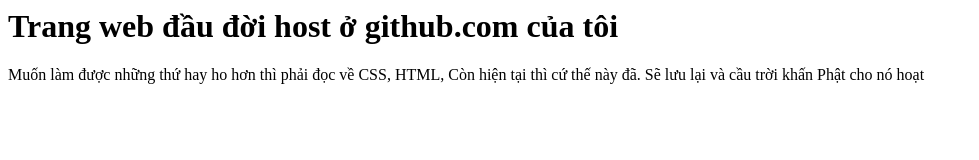
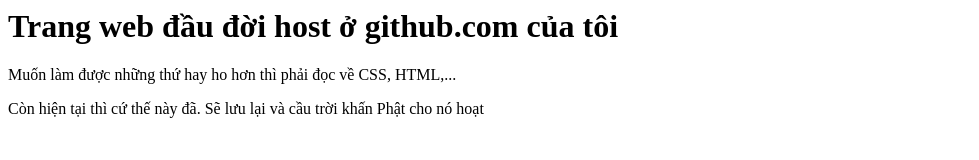
Before and after one commit to htlong77/website1, a plain HTML site: page index.html in a window 1280 px wide. Shown: the whole page, without its empty margins (0-979 px from the left). Drawn offline with Linux system fonts and the light colour scheme.

Commit message:
Thử tag <p>

```diff
--- a/index.html
+++ b/index.html
@@ -1,9 +1,6 @@
 <html>
   <body>
      <h1>Trang web đầu đời host ở github.com của tôi</h1>
-     Muốn làm được những thứ hay ho hơn thì phải đọc về CSS, HTML,
-
-     Còn hiện tại thì cứ thế này đã. Sẽ lưu lại và cầu trời khấn Phật cho nó hoạt
-
+     <p>Muốn làm được những thứ hay ho hơn thì phải đọc về CSS, HTML,...</p><p>Còn hiện tại thì cứ thế này đã. Sẽ lưu lại và cầu trời khấn Phật cho nó hoạt</p>
   </body>
 </html>
```
